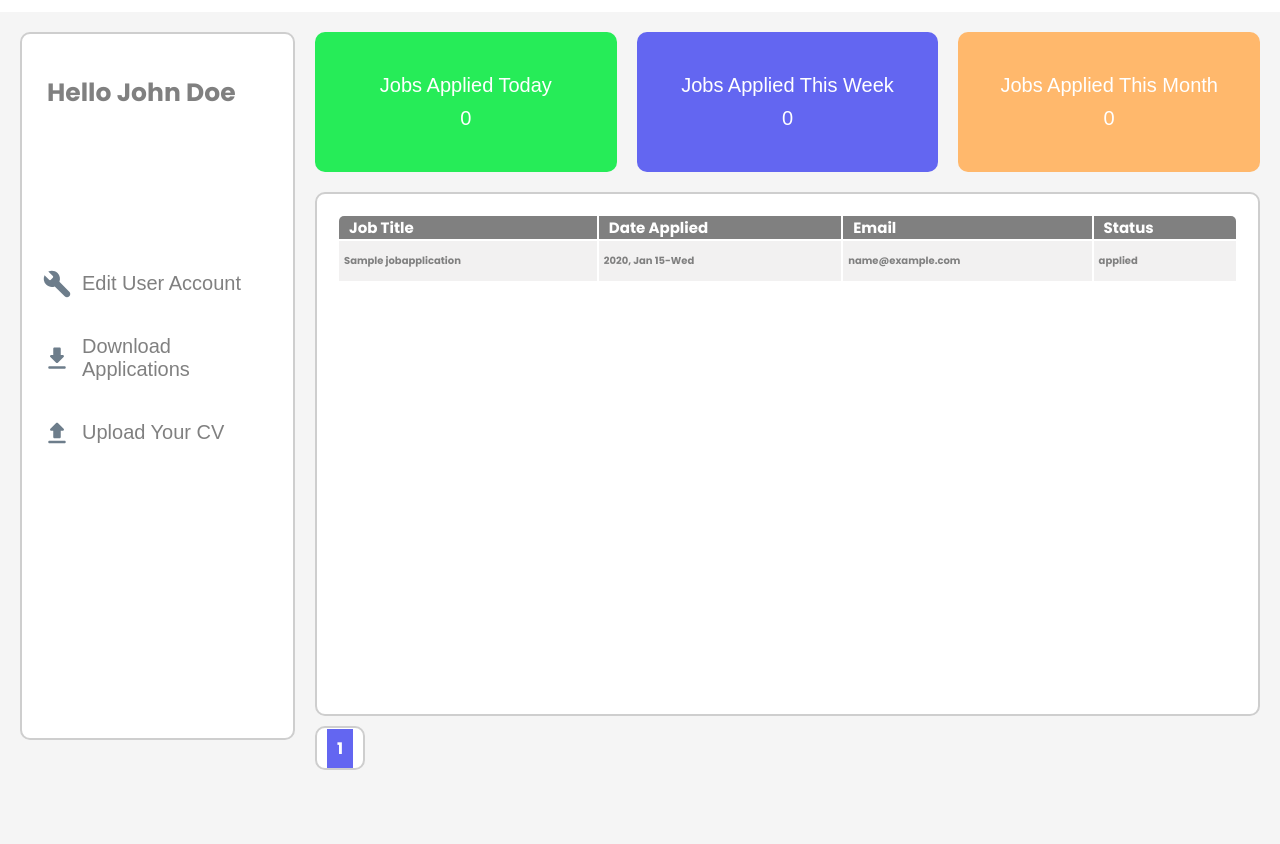
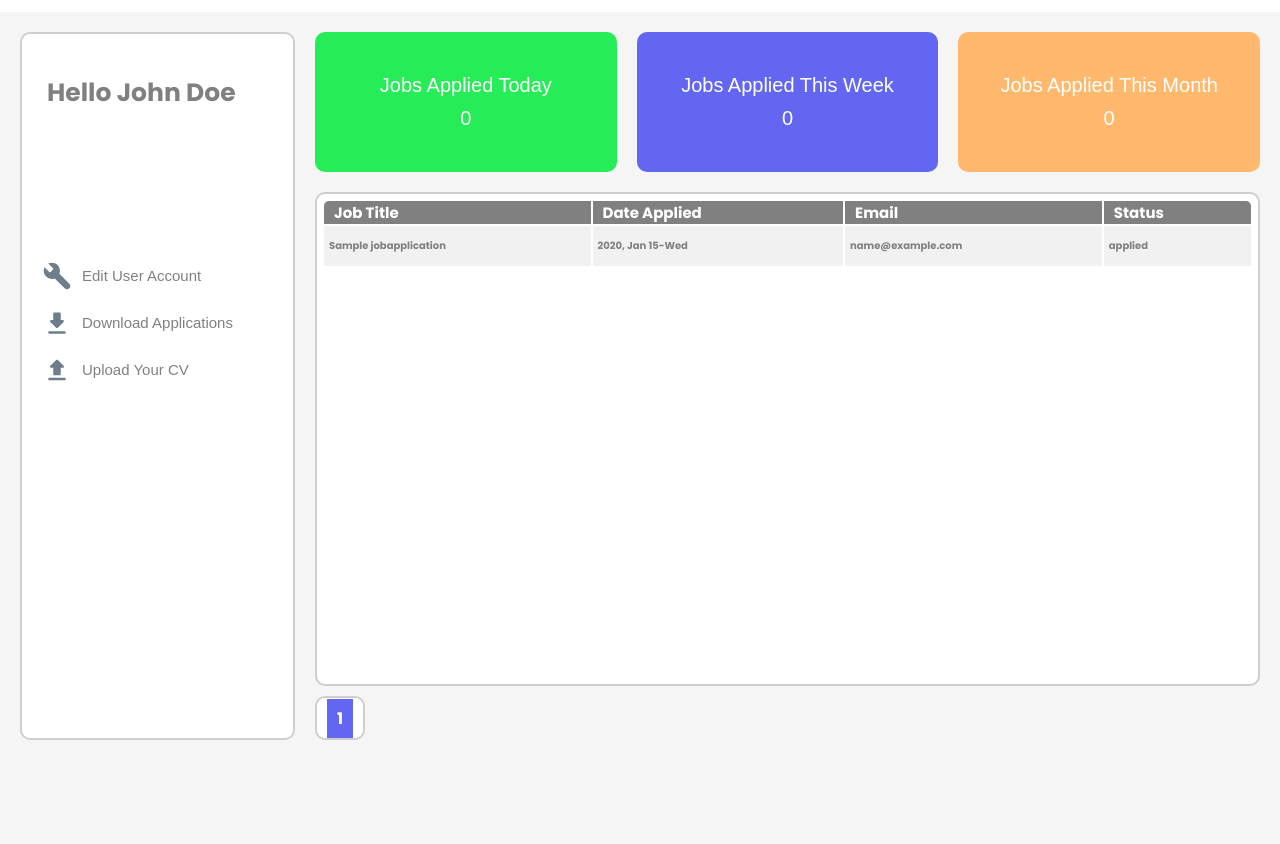
Before and after one commit to EliasOPrado/job-automation, a Django app: page /user-page/ in a window 1280 px wide. Shown: the part 73-917 px from the top of the page. Run offline with Django 4.2, Linux system fonts and the light colour scheme; tables that the repository leaves empty hold one stand-in row (values such as "Sample post").

Commit message:
brought back functionality

```diff
--- a/job_platform/static/css/user_page.css
+++ b/job_platform/static/css/user_page.css
@@ -64,7 +64,7 @@
 .section p.left-aside-text {
     font-family: sans-serif;
     font-weight: 500;
-    font-size: 20px;
+    font-size: 15px;
     color: #808080;
     margin-left: 10px;
 }
@@ -130,7 +130,7 @@
     border-color: #cecece;
     border-radius: 10px;
     height: 60vh;
-    padding: 20px;
+    padding: 5px;
 }
 
 .table-title{
--- a/job_platform/views.py
+++ b/job_platform/views.py
@@ -66,7 +66,7 @@ class UserPageView(View):
         }
     def get(self, request):
         applications = Application.objects.all().order_by("date_applied")
-        paginator = Paginator(applications, per_page=3)
+        paginator = Paginator(applications, per_page=10)
         page_number = request.GET.get('page')
         page_object = paginator.get_page(page_number)
         self.context["page_object"] = page_object
```
